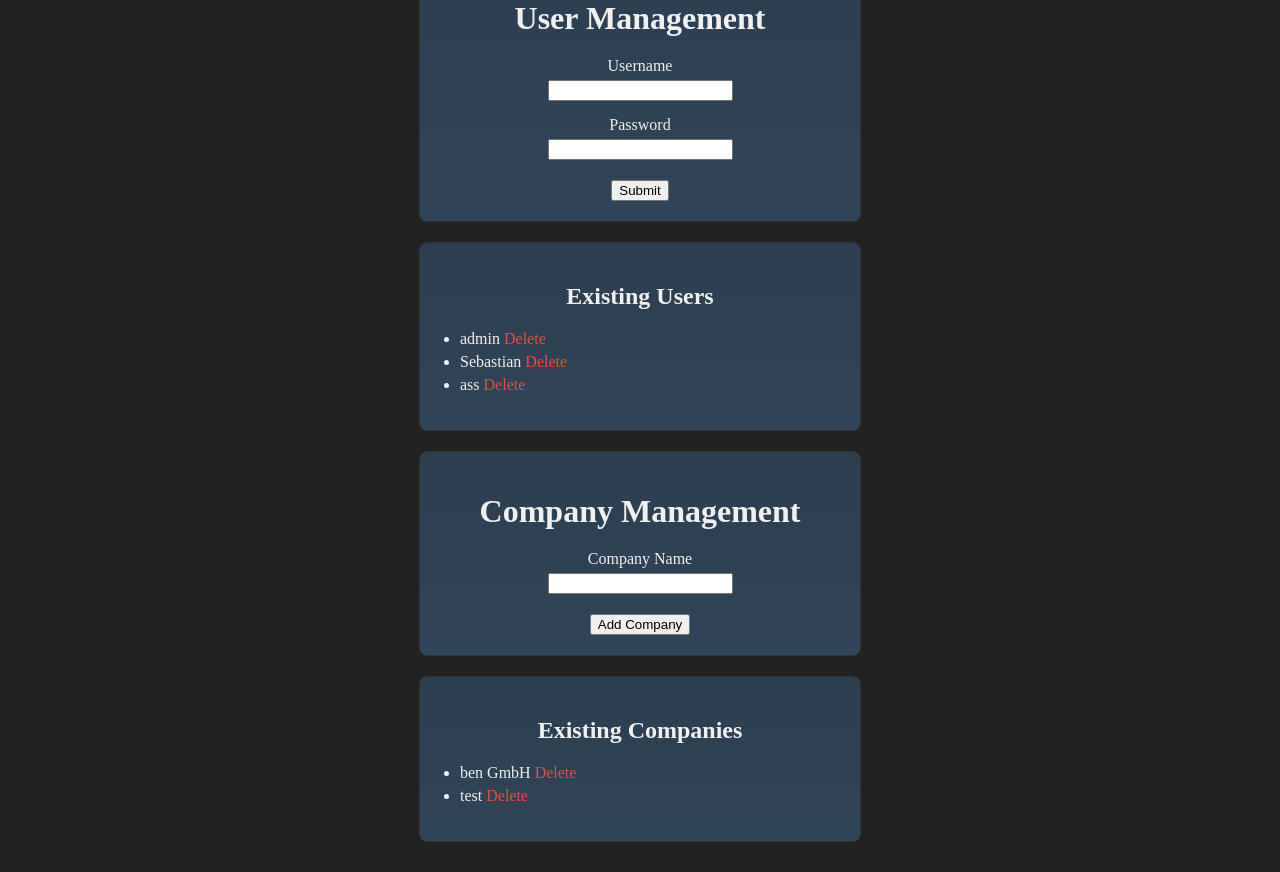
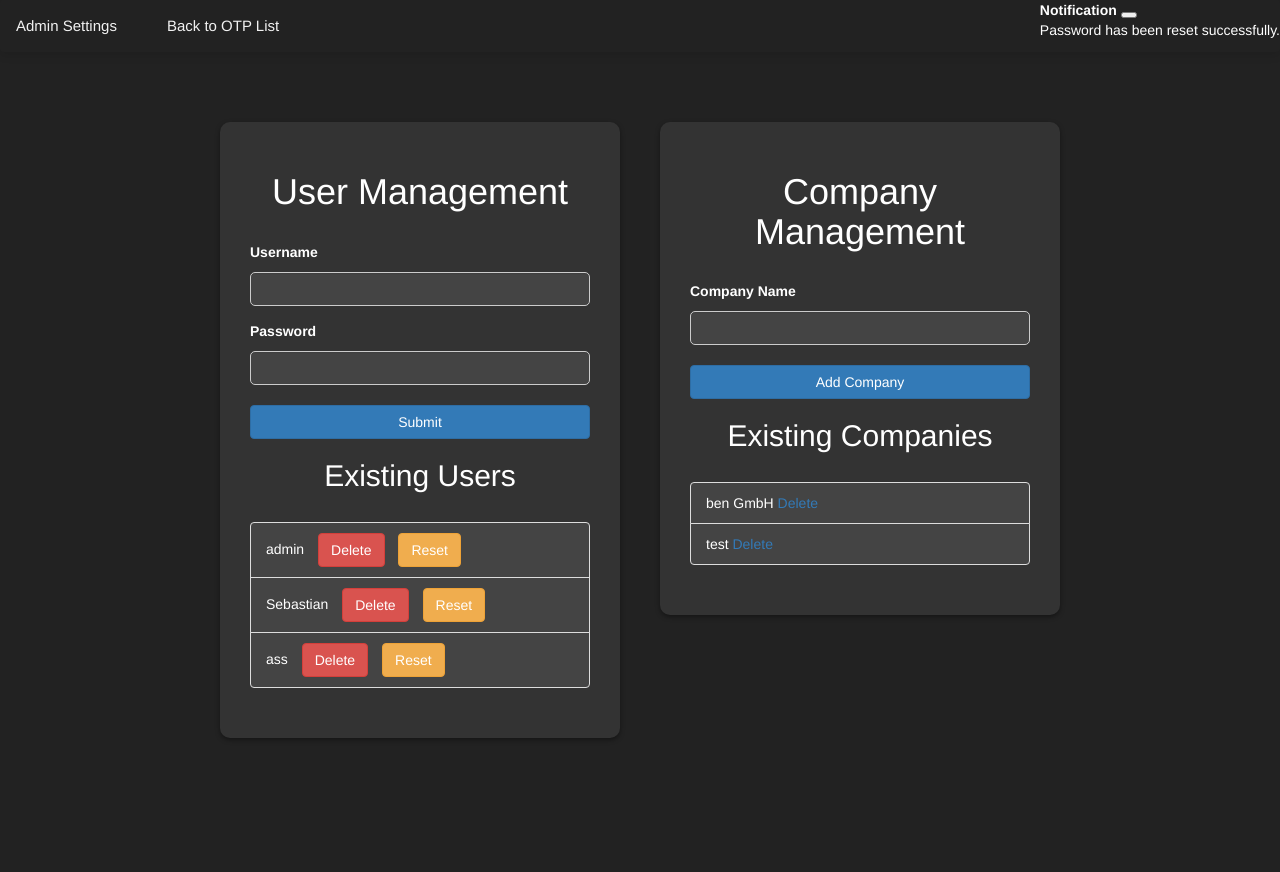
Before and after one commit to Migrim/OTP-Manager, a Flask app: page /admin/admin_settings in a window 1280 px wide. Before the commit the page ends 842 px from the top, so only its background shows below. Run offline with Flask 3, Linux system fonts and the light colour scheme; a user stored in the database is signed in; data comes from the database, SQL or seed files in the repository; both versions use the stored data as it was after the commit; some libraries are stand-ins or nearby versions.

Commit message:
Logging fixed - (Settings Reworked)

```diff
--- a/app.py
+++ b/app.py
@@ -19,8 +19,7 @@ from flask_login import LoginManager, UserMixin, current_user, login_user
 import sqlite3
 import logging
 
-
-logging.basicConfig(filename='MV.log', level=logging.INFO, format='%(asctime)s %(message)s')
+logging.basicConfig(filename='MV.log', level=logging.INFO, format='%(asctime)s [%(levelname)s] %(message)s')
 
 app = Flask(__name__)
 app.config['SECRET_KEY'] = 'your-secret-key'
@@ -33,6 +32,19 @@ app.register_blueprint(admin_bp, url_prefix='/admin')
 
 login_manager = LoginManager()
 login_manager.init_app(app)
+
+app.logger.handlers = []
+app.logger.propagate = False
+
+werkzeug_logger = logging.getLogger('werkzeug')
+werkzeug_logger.disabled = True
+
+handler = logging.FileHandler('MV.log')
+handler.setLevel(logging.INFO)
+app.logger.addHandler(handler)
+
+formatter = logging.Formatter('%(asctime)s %(message)s')
+handler.setFormatter(formatter)
 
 @login_manager.user_loader
 def load_user(user_id):
@@ -108,7 +120,7 @@ class OTPForm(FlaskForm):
     secret = StringField('Secret', validators=[InputRequired()])
     otp_type = SelectField('OTP Type', validators=[InputRequired()], choices=[('totp', 'TOTP'), ('hotp', 'HOTP')])
     refresh_time = IntegerField('Refresh Time', validators=[InputRequired(), NumberRange(min=1, message="Nur Zahlen sind erlaubt.")], default=30)
-    company = SelectField('Company', validators=[InputRequired()], choices=[])  # Choices will be populated dynamically
+    company = SelectField('Company', validators=[InputRequired()], choices=[])
     submit = SubmitField('Submit')
 
 class UserForm(FlaskForm):
@@ -158,7 +170,9 @@ def register():
 @app.route('/logout')
 def logout():
     session.pop('user_id', None)
+    logging.info(f"A User was Logged out!.")
     return redirect(url_for('login'))
+
 
 @app.route('/refresh_codes_v2')
 def refresh_codes_v2():
@@ -192,6 +206,7 @@ def change_password():
 
     if not user_id or not new_password:
         flash('Benutzer-ID oder Passwort fehlt!')
+        logging.error(f"The Operation %Change Password% failed for user_id {user_id}!")
         return redirect(url_for('home'))
 
     hashed_password = generate_password_hash(new_password, method='sha256')
@@ -201,6 +216,7 @@ def change_password():
             cursor = db.cursor()
             cursor.execute("UPDATE users SET password = ? WHERE id = ?", (hashed_password, user_id))
             db.commit()
+        logging.info(f"Password for user_id {user_id} has been sucessfully changed.")
         flash('Passwort erfolgreich geändert!')
     except sqlite3.Error as e:
         flash('Es gab ein Problem beim Ändern des Passworts!')
@@ -233,6 +249,7 @@ def login():
     if user and check_password_hash(user[2], password):
         session['user_id'] = user[0]
         flash('Successfully logged in!')
+        logging.info(f"User: {username} Logged in!")
 
         user_obj = UserMixin()
         user_obj.id = user[0]
@@ -242,6 +259,8 @@ def login():
         return redirect(url_for('profile'))
     else:
         flash('Invalid credentials!')
+        logging.error(f"Login Failed. Invalid credentials!")
+
 
     return render_template('login.html')
 
@@ -311,7 +330,7 @@ def search_form():
 
 @app.errorhandler(404)
 def page_not_found(e):
-    logging.debug("test")
+    logging.debug("User got the Error 404")
     return render_template('404.html'), 404
 
 @app.route('/search', methods=['GET'])
@@ -326,13 +345,20 @@ def edit(name):
     for i, otp in enumerate(otp_secrets):
         if otp['name'] == name:
             form = OTPForm()
-            if form.validate_on_submit():
-                otp_secrets[i]['name'] = form.name.data
-                otp_secrets[i]['secret'] = form.secret.data
-                otp_secrets[i]['otp_type'] = form.otp_type.data
-                otp_secrets[i]['refresh_time'] = form.refresh_time.data
-                save_to_db(otp_secrets)
-                return redirect(url_for('home'))
+            if request.method == 'POST':
+                if form.validate():
+                    logging.info(f"Form is valid. Updating OTP with name: {name}")
+                    otp_secrets[i]['name'] = form.name.data
+                    otp_secrets[i]['secret'] = form.secret.data
+                    otp_secrets[i]['otp_type'] = form.otp_type.data
+                    otp_secrets[i]['refresh_time'] = form.refresh_time.data
+
+                    save_to_db(otp_secrets)
+                    logging.info(f"OTP with name {name} successfully updated.")
+                    return redirect(url_for('home'))
+                else:
+                    logging.warning(f"Form validation failed for OTP with name: {name}")
+                    logging.error(form.errors)
             else:
                 form.name.data = otp['name']
                 form.secret.data = otp['secret']
@@ -340,6 +366,7 @@ def edit(name):
                 form.refresh_time.data = otp['refresh_time']
                 return render_template('edit.html', form=form, name=name)
     flash('Secret Not Found')
+    logging.error(f"OTP with name {name} not found.")
     return redirect(url_for('home'))
 
 @app.route('/delete/<name>', methods=['POST'])
@@ -355,7 +382,6 @@ def delete(name):
 def delete_user(user_id):
     current_user = get_current_user()
 
-    # Check if current user is an admin
     if current_user and current_user[1] == "admin":
         with sqlite3.connect("otp.db") as db:
             cursor = db.cursor()
--- a/otp_secrets.json
+++ /dev/null
@@ -1 +0,0 @@
-[{"name": "test", "secret": "JBSWY3DPEHPK3PXP", "otp_type": "totp", "refresh_time": 30}, {"name": "test2", "secret": "totp0123456789", "otp_type": "totp", "refresh_time": 30}, {"name": "test2", "secret": "wersfg", "otp_type": "totp", "refresh_time": 30}, {"name": "Frank", "secret": "NLXD5BJPPDZY7FNF", "otp_type": "totp", "refresh_time": 30}, {"name": "Fehres", "secret": "ZPLNQYQXFGDJM2WL", "otp_type": "totp", "refresh_time": 30}, {"name": "Pec", "secret": "UCNP2V4BDVHLXQOC", "otp_type": "totp", "refresh_time": 30}, {"name": "test2", "secret": "JBSWY3DPEHPK3PXP", "otp_type": "totp", "refresh_time": 30}]
--- a/templates/admin_settings.html
+++ b/templates/admin_settings.html
@@ -1,127 +1,191 @@
-<!DOCTYPE html>
-<html lang="en">
-<head>
-    <meta charset="UTF-8">
-    <title>Admin Settings</title>
+{% extends 'bootstrap/base.html' %}
+
+{% block title %}
+Admin Settings
+{% endblock %}
+
+{% block styles %}
+    {{ super() }}
     <style>
         body {
             background-color: #222;
             color: #fff;
+        }
+        .navbar {
+            box-shadow: 0 4px 8px 0 rgba(0, 0, 0, 0.1);
+        }
+        .navbar-dark .navbar-brand {
+            color: #f1f1f1;
+            font-size: 1.5rem;
+            margin-right: 20px;
+            transition: color 0.3s;
+        }
+        .navbar-dark .navbar-brand:hover {
+            color: #CD5C5C;
+        }
+        .center-content {
             display: flex;
-            flex-direction: column;
-            align-items: center;
             justify-content: center;
-            height: 100vh;
-            margin: 0;
+            align-items: flex-start;
+            flex-wrap: wrap;
+            min-height: 100vh;
+            padding-top: 50px;
         }
-        .container {
+        .form-container {
+            max-width: 400px;
             width: 100%;
-            max-width: 400px;
-            padding: 20px;
-            margin: 10px 0;
-            border: 1px solid #333;
-            border-radius: 8px;
-            background: linear-gradient(to bottom, #2c3e50, #314558);
-            color: #f0f0f0;
+            padding: 30px;
+            border-radius: 10px;
+            box-shadow: 0 2px 5px rgba(0, 0, 0, 0.4);
+            background: #333;
+            margin-bottom: 30px;
+            margin-left: 20px;
+            margin-right: 20px;
         }
         .form-title {
             text-align: center;
-            margin-bottom: 20px;
-        }
-        .form-group {
-            margin-bottom: 15px;
-            display: flex;
-            flex-direction: column;
-            align-items: center;
-        }
-        .form-label {
-            text-align: center;
-            margin-bottom: 5px;
+            margin-bottom: 30px;
+            color: #fff;
         }
         .form-control {
             border-radius: 5px;
-            padding: 5px;
-            display: block;
-            width: 100%;
+            background-color: #444;
+            color: #fff;
         }
         .form-submit {
             margin-top: 20px;
-            display: flex;
-            justify-content: center;
         }
-        ul {
-            padding-left: 20px;
+        .list-group-item {
+            background-color: #444;
+            color: #fff;
         }
-        ul li {
-            margin-bottom: 5px;
+        .btn-danger {
+        margin-left: 10px;
         }
-        ul li a {
-            color: #e74c3c;
-            text-decoration: none;
+        .btn-warning {
+            margin-left: 10px;
         }
-
         .toast {
             position: fixed;
-            bottom: 30px;
-            right: 30px;
-            padding: 10px;
-            background-color: green;
-            color: white;
-            border-radius: 5px;
-            z-index: 9999;
+            top: 0;
+            right: 0;
+            z-index: 1100;
         }
     </style>
-</head>
-<body>
+{% endblock %}
 
-<div class="container">
+{% block navbar %}
+<nav class="navbar navbar-expand-lg navbar-dark bg-dark">
+    <a class="navbar-brand" href="#">Admin Settings</a>
+    <a href="{{ url_for('home') }}" class="navbar-brand">Back to OTP List</a>
+</nav>
+{% endblock %}
+
+{% block content %}
+<div class="center-content">
+    <div class="form-container">
         <h1 class="form-title">User Management</h1>
         <form method="post">
             {{ user_form.hidden_tag() }}
             <div class="form-group">
                 <label class="form-label">{{ user_form.username.label }}</label>
-            {{ user_form.username() }}
+                {{ user_form.username(class="form-control") }}
             </div>
             <div class="form-group">
                 <label class="form-label">{{ user_form.password.label }}</label>
-            {{ user_form.password() }}
+                {{ user_form.password(class="form-control") }}
             </div>
             <div class="form-submit">
-            {{ user_form.submit() }}
+                {{ user_form.submit(class="btn btn-primary btn-block form-submit") }}
             </div>
         </form>
-</div>
-
-<div class="container">
         <h2 class="form-title">Existing Users</h2>
-    <ul>
+        <ul class="list-group">
             {% for user in users %}
-            <li>{{ user[1] }} <a href="{{ url_for('admin.delete_user', user_id=user[0]) }}">Delete</a></li>
+                <li class="list-group-item">
+                    {{ user[1] }}
+                    <a href="{{ url_for('admin.delete_user', user_id=user[0]) }}" class="btn btn-danger">Delete</a>
+                    <button class="btn btn-warning reset-password-btn" data-user-id="{{ user[0] }}">Reset</button>
+                </li>
             {% endfor %}
         </ul>
     </div>
 
-<div class="container">
+    <div class="form-container">
         <h1 class="form-title">Company Management</h1>
         <form method="post">
             {{ company_form.hidden_tag() }}
             <div class="form-group">
                 <label class="form-label">{{ company_form.name.label }}</label>
-            {{ company_form.name() }}
+                {{ company_form.name(class="form-control") }}
             </div>
             <div class="form-submit">
-            {{ company_form.submit_company() }}
+                {{ company_form.submit_company(class="btn btn-primary btn-block form-submit") }}
             </div>
         </form>
-</div>
-
-<div class="container">
         <h2 class="form-title">Existing Companies</h2>
-    <ul>
+        <ul class="list-group">
             {% for company in companies %}
-            <li>{{ company.name }} <a href="{{ url_for('admin.delete_company', company_id=company.id) }}">Delete</a></li>
+                <li class="list-group-item">{{ company.name }} <a href="{{ url_for('admin.delete_company', company_id=company.id) }}">Delete</a></li>
             {% endfor %}
         </ul>
     </div>
-</body>
-</html>
+</div>
+
+<div class="modal fade" id="resetPasswordModal" tabindex="-1" aria-labelledby="exampleModalLabel" aria-hidden="true">
+    <div class="modal-dialog">
+        <div class="modal-content">
+            <div class="modal-header">
+                <h5 class="modal-title">Reset Password</h5>
+                <button type="button" class="btn-close" data-bs-dismiss="modal" aria-label="Close"></button>
+            </div>
+            <div class="modal-body">
+                Are you sure you want to reset the password for this user?
+            </div>
+            <div class="modal-footer">
+                <button type="button" class="btn btn-secondary" data-bs-dismiss="modal">Cancel</button>
+                <button type="button" class="btn btn-primary confirm-reset-password">Confirm</button>
+            </div>
+        </div>
+    </div>
+</div>
+
+<div class="toast" id="userToast" role="alert" aria-live="assertive" aria-atomic="true" data-bs-delay="2000">
+    <div class="toast-header">
+      <strong class="me-auto">Notification</strong>
+      <button type="button" class="btn-close" data-bs-dismiss="toast" aria-label="Close"></button>
+    </div>
+    <div class="toast-body">
+      Password has been reset successfully.
+    </div>
+</div>
+{% endblock %}
+
+{% block scripts %}
+<script>
+    document.addEventListener('DOMContentLoaded', function() {
+        let resetButtons = document.querySelectorAll('.reset-password-btn');
+        let modal = new bootstrap.Modal(document.getElementById('resetPasswordModal'));
+        let confirmButton = document.querySelector('.confirm-reset-password');
+
+        let userToastElement = document.getElementById('userToast');
+        let userToast = new bootstrap.Toast(userToastElement, {
+            autohide: true,
+            delay: 2000
+        });
+
+        resetButtons.forEach(button => {
+            button.addEventListener('click', function() {
+                let userId = this.getAttribute('data-user-id');
+                confirmButton.setAttribute('data-user-id', userId);
+                modal.show();
+            });
+        });
+
+        confirmButton.addEventListener('click', function() {
+            userToast.show();
+            modal.hide();
+        });
+    });
+</script>
+{% endblock %}
--- a/templates/base.html
+++ b/templates/base.html
@@ -5,9 +5,6 @@
     <meta name="viewport" content="width=device-width, initial-scale=1.0">
     <title>Your App Title</title>
     <link rel="stylesheet" href="{{ url_for('static', filename='css/bootstrap.min.css') }}">
-    <!-- Add other CSS links if needed -->
-
-    <!-- Add your custom CSS for the registration page here -->
 </head>
 <body>
     <nav class="navbar navbar-expand-lg navbar-light bg-light">
```
Also changed, not shown: templates/home.html (+13 -4 lines), templates/logs.html (+62 -45 lines), otp.db, 1 other file. Lines whose indentation alone changed are shown as unchanged.
